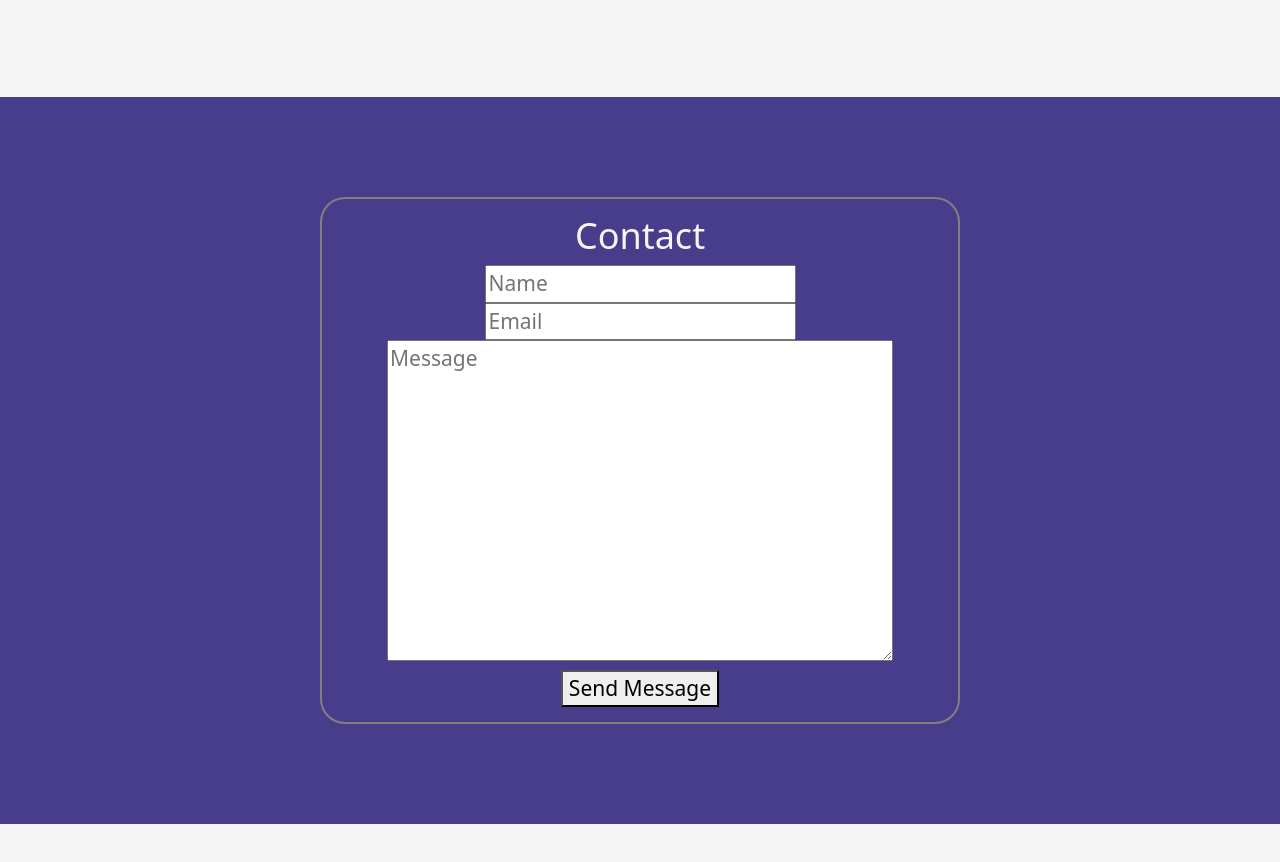
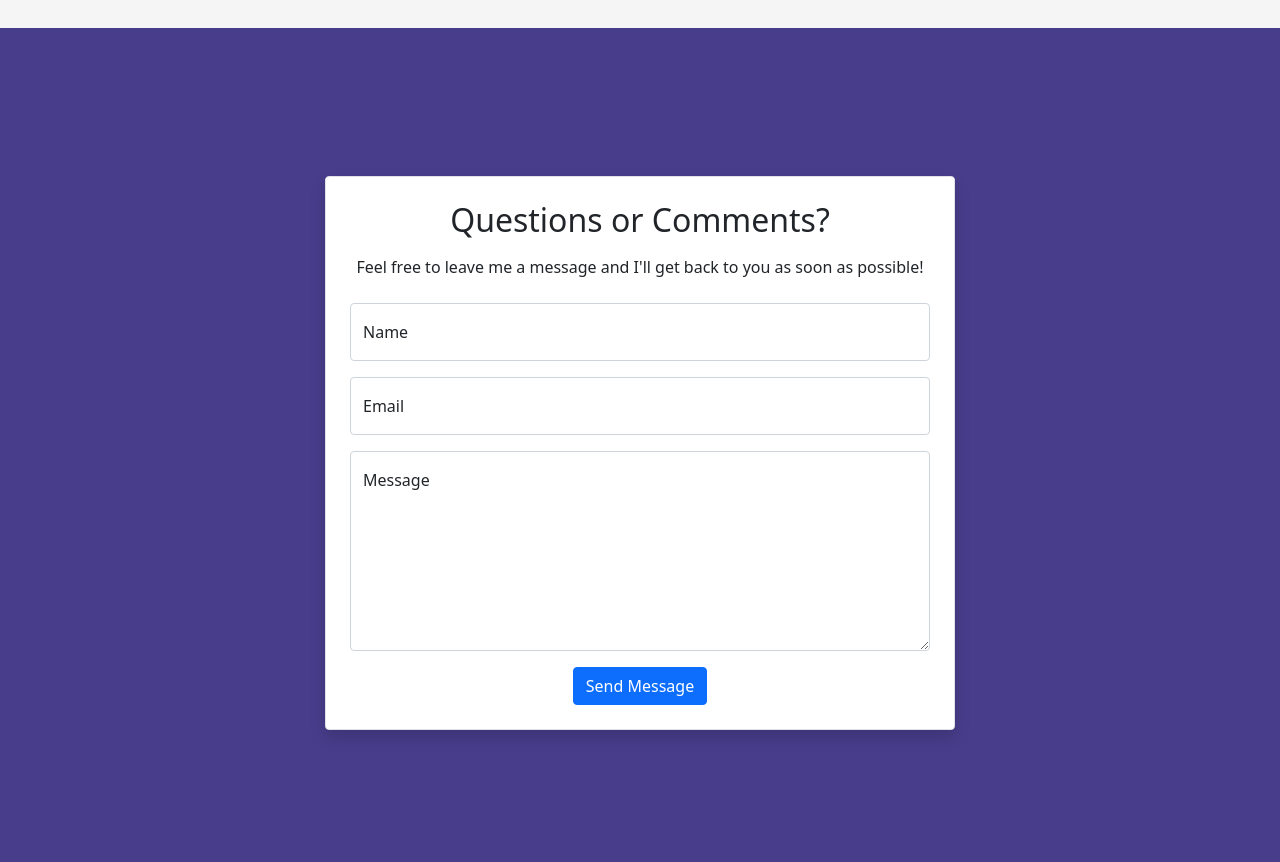
Before and after one commit to GarthCalkwood/portfolio, a plain HTML site: page index.html in a window 1280 px wide. Shown: the part 1662-2524 px from the top of the page. Before the commit the page ends 2486 px from the top, so only its background shows below. Drawn offline with nearby package versions, Linux system fonts and the light colour scheme.

Commit message:
Add styling to contact section

```diff
--- a/css/style.css
+++ b/css/style.css
@@ -1,35 +1,14 @@
 @import url('https://fonts.googleapis.com/css2?family=Montserrat:wght@500&display=swap');
 
-
 /* Global styles */
-
 body {
-  margin: 0;
-  font-size: 21px;
   background-color: whitesmoke
-}
-
-/* Typography */
-
-h1 {
-  font-size: 48px;
-}
-
-h2 {
-  font-size: 36px;
-}
-
-h3 {
-  font-size: 28px;
 }
 
 /* Layout */
 footer {
-  padding: 100px 0px;
-  margin: auto;
-  color: whitesmoke;
+  padding: 100px 10px;
   background-color: darkslateblue;
-  text-align: center;
 }
 
 #skills {
@@ -51,12 +30,3 @@ footer {
   border: solid 2px white;
   border-radius: 25px;
 }
-
-#contact {
-  width: 50%;
-  margin: auto;
-  border: solid 2px gray;
-  border-radius: 25px;
-  padding: 15px;
-  text-align: center;
-}
--- a/index.html
+++ b/index.html
@@ -77,17 +77,27 @@
     </main>
 
     <footer>
-      <div id="contact">
-      <h2>Contact</h2>
-        <form>
-          <input type="text" name="name" placeholder="Name" >
-          <input type="text" name="email" placeholder="Email" >
-          <br>
-          <textarea name="message" placeholder="Message" rows=10 cols=40></textarea>
-          <br>
-          <button>Send Message</button>
-        </form>
-      </div>
+      <form>
+        <div class="border shadow rounded w-50 p-4 mx-auto my-5 bg-body text-center">
+          <h2 class="mb-3">Questions or Comments?</h2>
+          <p class="mb-4"> Feel free to leave me a message and I'll get back to you as soon as possible!</p>
+          <div>
+            <div class="form-floating mb-3">
+              <input type="text" class="form-control" id="nameInput" placeholder="Name" >
+              <label for="nameInput">Name</label>
+            </div>
+            <div class="form-floating mb-3">
+              <input type="text" class="form-control" id="emailInput" placeholder="Email" >
+              <label for="emailInput">Email</label>
+            </div>
+          </div>
+          <div class="form-floating mb-3">
+            <textarea id="messageTextArea" class="form-control" placeholder="Message" style="height: 200px"></textarea>
+            <label for="messageTextArea">Message</label>
+          </div>
+          <button type="button" class="btn btn-primary">Send Message</button>
+        </div>
+      </form>
     </footer>
   </body>
 </html>
```
